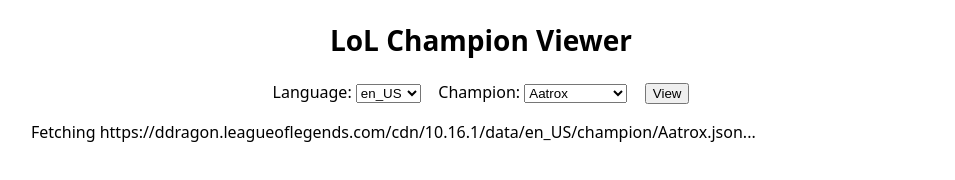
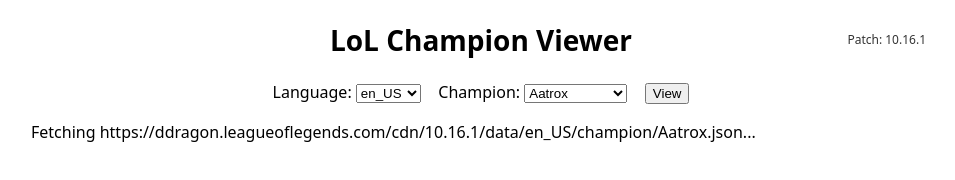
Before and after one commit to xuchunyang/lol-champion-viewer, a plain HTML site: page index.html in a window 1280 px wide. Shown: the whole page, without its empty margins (159-1114 px from the left). Drawn offline with Linux system fonts and the light colour scheme; no server answers.

Commit message:
Show patch version

```diff
--- a/index.html
+++ b/index.html
@@ -10,6 +10,7 @@
         line-height: 1.5;
         max-width: 900px;
         margin: 0 auto;
+        position: relative;
       }
 
       h1 {
@@ -75,10 +76,20 @@
       .card {
         margin-bottom: 5px;
       }
+
+      #patch {
+        position: absolute;
+        right: 5px;
+        top: 0;
+        color: #333;
+        font-weight: 300;
+        font-size: 75%;
+      }
     </style>
   </head>
   <body>
     <h1>LoL Champion Viewer</h1>
+    <p id="patch"></p>
     <form>
       <label for="lang-select">Language:</label>
       <select id="lang-select" name="lang"></select>
@@ -189,7 +200,9 @@
         selectElement.appendChild(option);
       }
 
+      // https://ddragon.leagueoflegends.com/api/versions.json
       const PATCH_VERSION = "10.16.1";
+      document.querySelector("#patch").textContent = `Patch: ${PATCH_VERSION}`;
 
       const main = document.querySelector("main");
       const template = document.querySelector("template");
```
